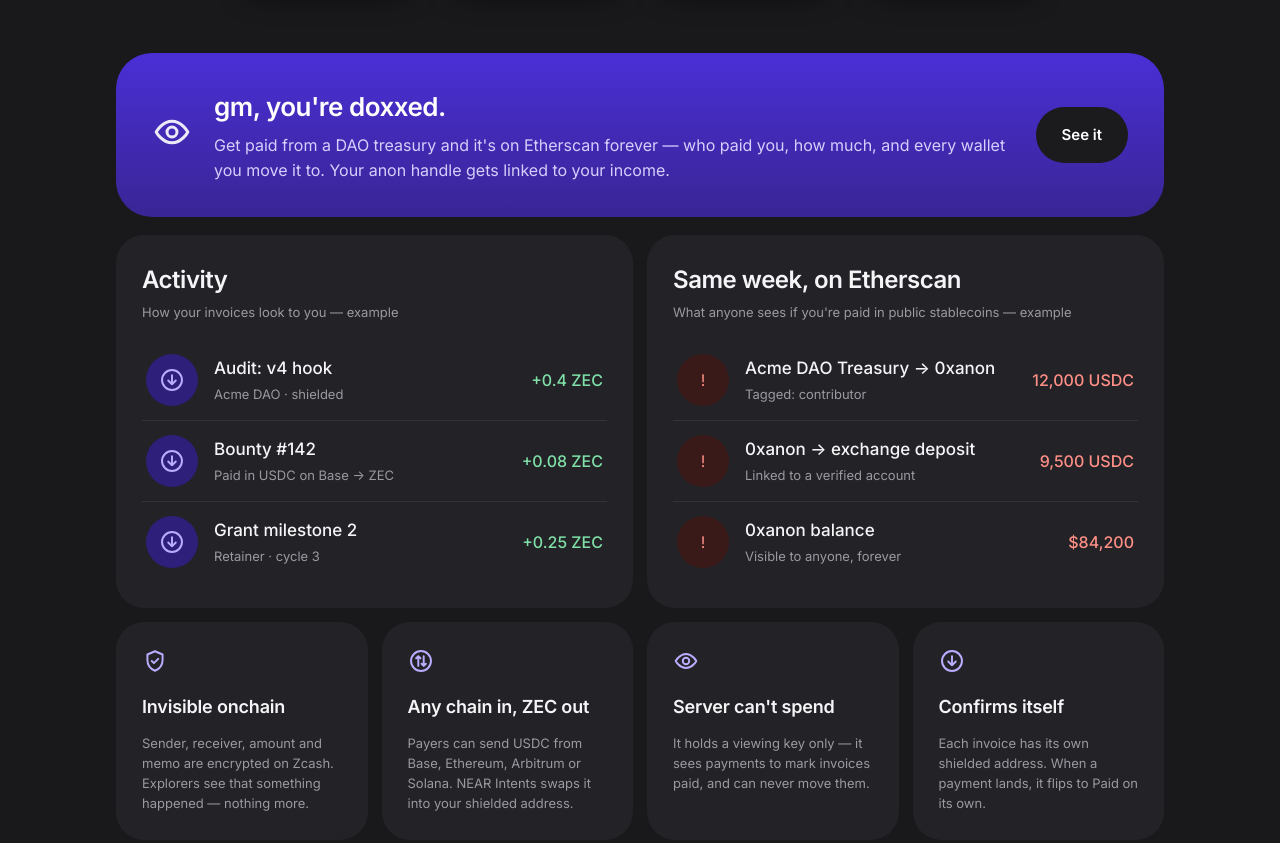
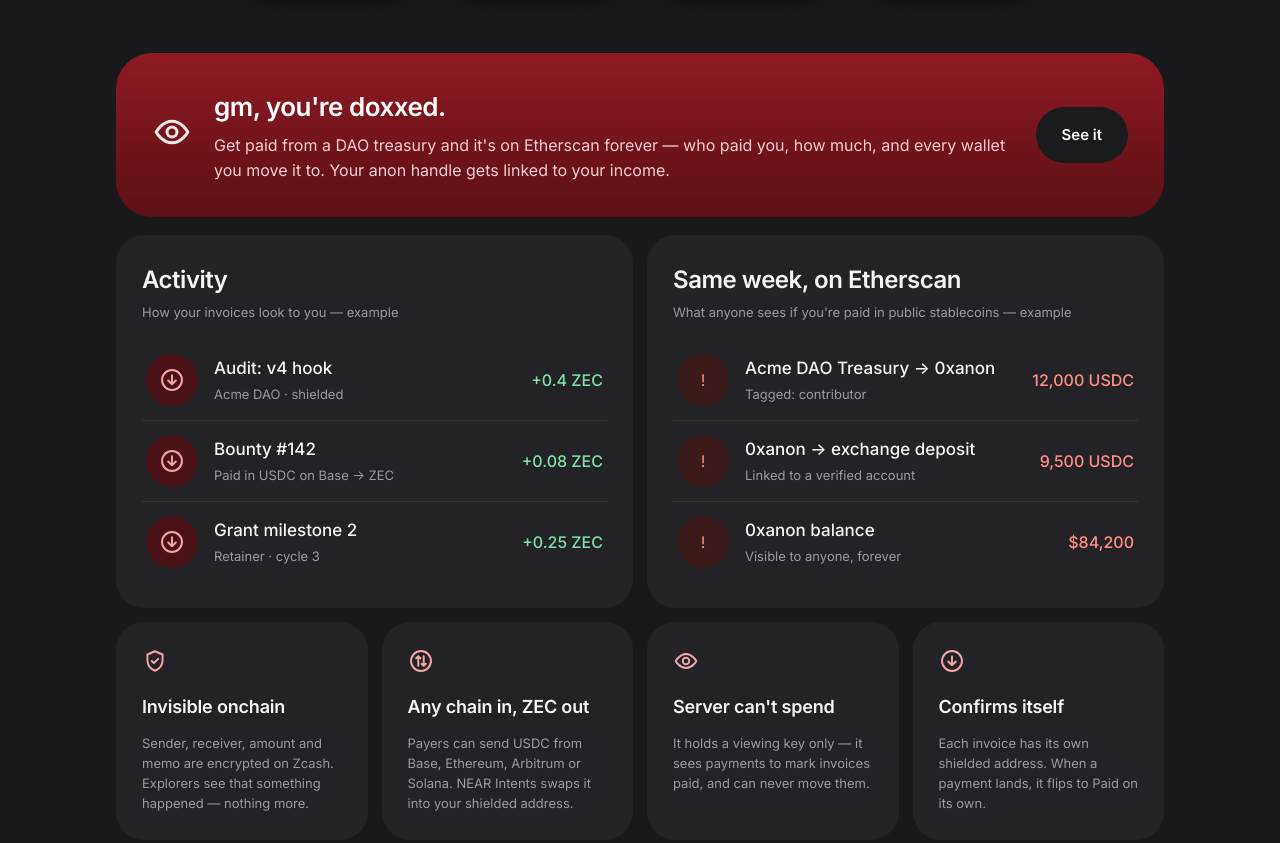
Before and after one commit to Jennivarl/qr-invoice, a website: page public/index.html in a window 1280 px wide. Shown: the part 827-1670 px from the top of the page. Drawn offline with Linux system fonts and the light colour scheme.

Commit message:
Oxblood accent; build links from the forwarded host behind the TLS proxy

```diff
--- a/public/index.html
+++ b/public/index.html
@@ -24,7 +24,7 @@
     .act { display: flex; align-items: center; gap: 16px; padding: 14px 4px; }
     .act + .act { border-top: 1px solid var(--line); }
     .act .ic { width: 52px; height: 52px; border-radius: 50%; background: #1f3a99; color: #8fb1ff; display: grid; place-items: center; flex: none; }
-    .act .ic.priv { background: #2d1f7a; color: var(--violet-soft); }
+    .act .ic.priv { background: #4a1217; color: var(--violet-soft); }
     .act .t { flex: 1; min-width: 0; }
     .act .t b { display: block; font-weight: 500; font-size: 17px; }
     .act .amt { color: var(--ok); font-weight: 500; white-space: nowrap; }
--- a/public/style.css
+++ b/public/style.css
@@ -10,11 +10,11 @@
   --ink: #f5f4f7;
   --muted: #9b99a1;
   --line: #333236;
-  --violet: #5b3df0;
-  --violet-2: #3b2499;
-  --violet-soft: #b9adff;
-  --band: linear-gradient(180deg, #4a2fd6 0%, #3a2595 100%);
-  --zec: #6a4ff5;
+  --violet: #a3202b;
+  --violet-2: #5c0f15;
+  --violet-soft: #f3a6aa;
+  --band: linear-gradient(180deg, #8f1a24 0%, #5c0f15 100%);
+  --zec: #a3202b;
   --zec-ink: #ffffff;
   --ok: #7fe0a8;
   --ok-bg: #173225;
@@ -59,7 +59,7 @@
 .card { background: var(--card); border-radius: var(--radius); padding: 26px; }
 .card.white { background: var(--card); border: 1px solid var(--line); }
 .card.dark, .band { background: var(--band); color: #fff; border: 0; }
-.card.dark .muted, .band .muted { color: #d6cffc; }
+.card.dark .muted, .band .muted { color: #f1cfd1; }
 .grid { display: grid; gap: 14px; }
 .g3 { grid-template-columns: repeat(auto-fit, minmax(250px, 1fr)); }
 .g2 { grid-template-columns: repeat(auto-fit, minmax(300px, 1fr)); }
@@ -68,7 +68,7 @@
 /* Buttons: Zodl-style tiles and pills */
 .btn { display: inline-flex; align-items: center; justify-content: center; gap: 8px; background: #fff; color: #111; border: 0; border-radius: 99px; padding: 15px 26px; font: inherit; font-size: 15px; font-weight: 600; cursor: pointer; text-decoration: none; transition: transform .12s ease, filter .12s; }
 .btn:hover { transform: translateY(-1px); filter: brightness(1.05); }
-.btn.zec { background: var(--band); color: #fff; box-shadow: 0 8px 24px -10px rgba(91, 61, 240, .7); }
+.btn.zec { background: var(--band); color: #fff; box-shadow: 0 8px 24px -10px rgba(143, 26, 36, .75); }
 .btn.ghost { background: linear-gradient(180deg, var(--tile-top), var(--tile-bottom)); color: var(--ink); box-shadow: inset 0 1px 0 rgba(255,255,255,.06); }
 .btn:disabled { opacity: .5; cursor: default; transform: none; }
 
--- a/server.js
+++ b/server.js
@@ -14,6 +14,8 @@
 const ZAT = 100_000_000;
 
 const app = express();
+// Behind a TLS proxy: build links with the client-facing scheme and host.
+app.set('trust proxy', true);
 app.use(express.json());
 // The embed button calls the API from other sites.
 app.use('/api', (req, res, next) => {
```
Also changed, not shown: public/dashboard.html (+2 -2 lines).
